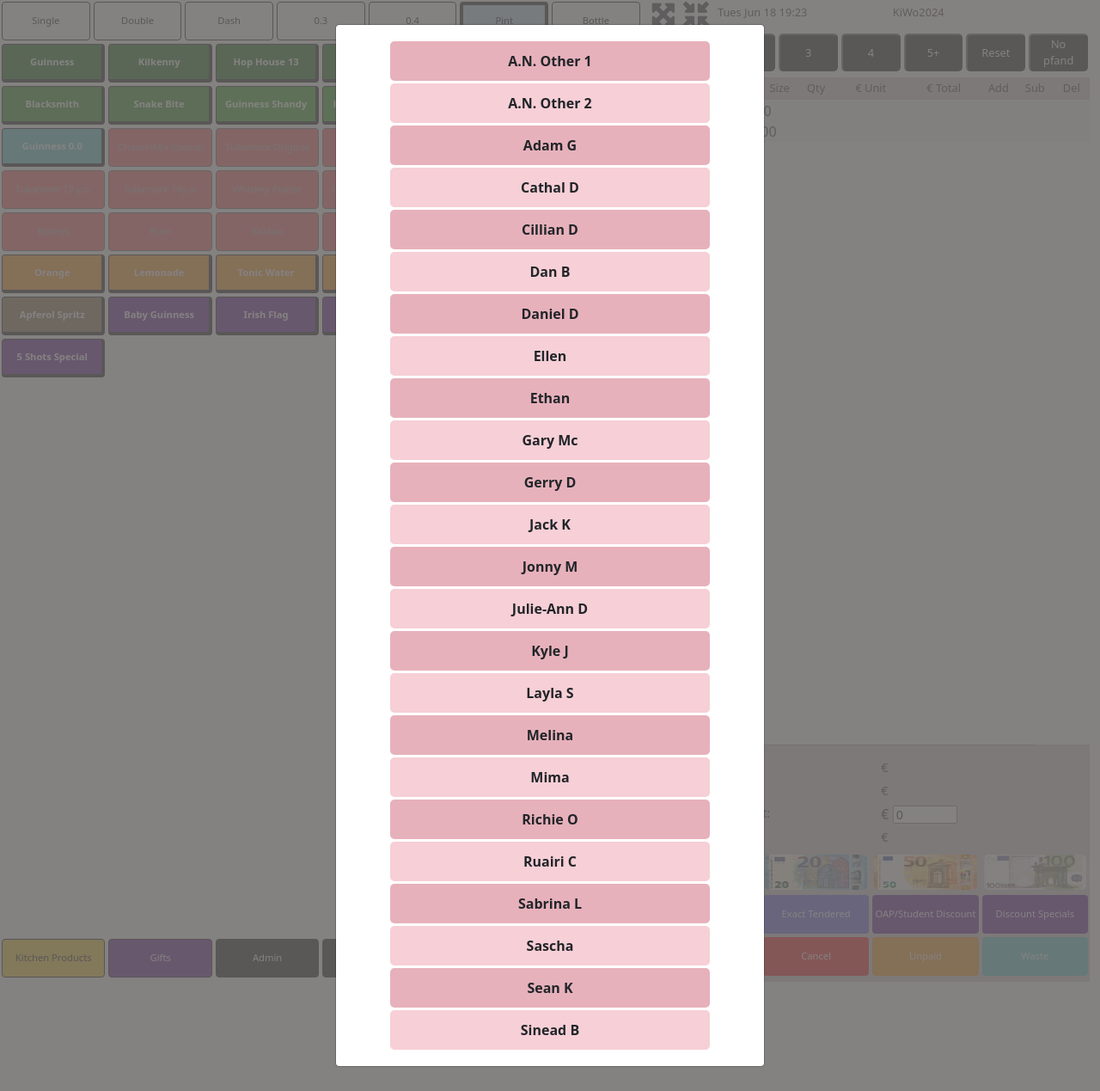
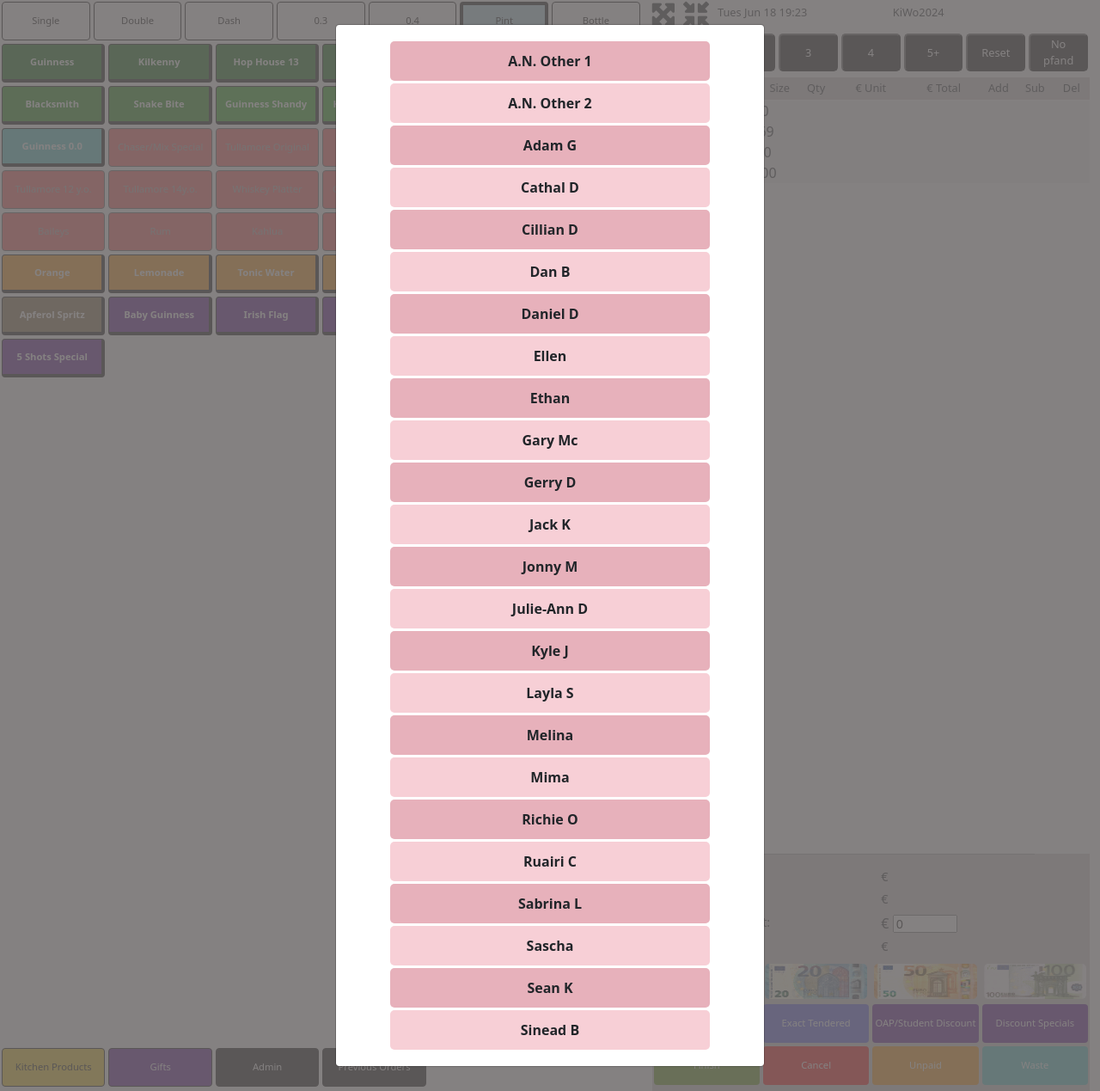
Before and after one commit to CathalDolan/IPUHAEL_EPOS, a Django app: page / in a window 1280 px wide. Shown: the whole page at 86% size. Run offline with Django 4.2, Linux system fonts and the light colour scheme; data comes from the database, SQL or seed files in the repository; some libraries are stand-ins or nearby versions.

Commit message:
Added OAP/Student discount functionality

```diff
--- a/index/admin.py
+++ b/index/admin.py
@@ -44,6 +44,7 @@
         'total_due',
         'tendered_amount',
         'change_due',
+        'discounts',
         'payment_method',
         'payment_reason',
     )
--- a/index/models.py
+++ b/index/models.py
@@ -103,6 +103,9 @@
     payment_method = models.CharField(null=True,
                                       blank=True,
                                       max_length=100)
+    discounts = models.CharField(null=True,
+                                 blank=True,
+                                 max_length=100)
     payment_reason = models.CharField(null=True,
                                       blank=True,
                                       max_length=100)
--- a/index/static/css/main.css
+++ b/index/static/css/main.css
@@ -220,7 +220,7 @@
 }
 
 .till-left-side {
-    height: 90vh;
+    height: 100dvh;
     display: flex;
     flex-direction: column;
 }
@@ -228,7 +228,7 @@
 .till-right-side {
     display: flex;
     flex-direction: column;
-    max-height: 100vh;
+    max-height: 100dvh;
 }
 
 .header-info {
--- a/index/static/js/main.js
+++ b/index/static/js/main.js
@@ -4,21 +4,30 @@
 console.log("width = ", screen.width);
 $('#screenHeight').text(`screenHeight =  ${screen.height}`);
 $('#screenWidth').text(`screenWidth =  ${screen.width}`);
-// $('#bodyHeight').text(`bodyHeight =  ${$('body').height}`);
-// $('#bodyWidth').text(`bodyWidth =  ${body.width}`);
+$('#bodyHeight').text(`bodyHeight =  ${document.body.offsetHeight}`);
+$('#bodyWidth').text(`bodyWidth =  ${document.body.offsetWidth}`);
 
 window.addEventListener('resize', function(event) {
-    console.log("height = ", screen.height);
-    console.log("width = ", screen.width);
-    $('#screenHeight').text("screenHeight = ", screen.height);
-    $('#screenWidth').text("screenWidth = ", screen.width);
+    // console.log("height = ", screen.height);
+    // console.log("width = ", screen.width);
+    $('#screenHeight').empty().text(`screenHeight =  ${screen.height}`);
+    $('#screenWidth').empty().text(`screenWidth =  ${screen.width}`);
+    $('#bodyHeight').empty().text(`bodyHeight =  ${document.body.offsetHeight}`);
+    $('#bodyWidth').empty().text(`bodyWidth =  ${document.body.offsetWidth}`);
 }, true);
-let url = "https://ipuhael-epos-8b5f0c382be3.herokuapp.com/";
-// let url = "https://8000-cathaldolan-ipuhaelepos-ttnjevm7y7g.ws-eu114.gitpod.io/";
+// let url = "https://ipuhael-epos-8b5f0c382be3.herokuapp.com/";
+let url = "https://8000-cathaldolan-ipuhaelepos-ttnjevm7y7g.ws-eu114.gitpod.io/";
 
 //SET TIME & DATE: Fn to set time and date.
 window.onload = function () {
-
+    // sessionStorage.removeItem("kitchen_display");
+    let kitchen_display = sessionStorage.getItem("kitchen_display");
+    console.log("kitchen_display = ", kitchen_display);
+    if(kitchen_display == "true") {
+        $('.bar_kitchen').text("Bar Products");
+        $('[data-bar_product=True]').parent().addClass('hide');
+        $('[data-kitchen_product=True]').parent().removeClass('hide');
+    }
     setInterval(function () {
         let date = new Date();
         let day = date.getDay();
@@ -123,12 +132,14 @@
 
 $('#open_drink_modal').on('shown.bs.modal', function () {
     console.log("open drink modal triggered");
-    $('input[name="quantity"]').val(null);
+    $('input[name="quantity"]').val(1);
     $('input[name="drink-name"]').val('');
     $('input[name="price"]').val(null);
     $('input[name="pfand"]').prop('checked',true);
     $('.field-error').text('')
-    $('Input').first().focus()
+    // $('Input').first().focus()
+    console.log($('#open_drink_modal').find('[name=price'))
+    $('#open_drink_modal').find('[name=price').focus();
   })
 
 let Buttons = document.querySelectorAll('.product_button'); // Used anywhere?
@@ -182,10 +193,12 @@
     console.log("Bar_kitchen click")
     console.log($(this).text())
     if($(this).text() == "Bar Products") {
-        $(this).text("Kitchen Products")
+        $(this).text("Kitchen Products");
+        sessionStorage.setItem("kitchen_display", false);
     }
     else {
-        $(this).text("Bar Products")
+        $(this).text("Bar Products");
+        sessionStorage.setItem("kitchen_display", true);
     }
     $('[data-bar_product=True]').parent().toggleClass('hide');
     $('[data-kitchen_product=True]').parent().toggleClass('hide');
@@ -407,6 +420,7 @@
     let abbrv_size = product_size.split("_")[1];
     let product_qty = Number($('input[name="quantity"]').val());
     let product_name = $('input[name="drink-name"]').val();
+    let abbr_name = $('input[name="drink-name"]').val();
     let product_price = Number($('input[name="price"]').val());
     let pfand_payable = $('input[name="pfand"]').prop("checked");
     if(product_qty == '') {
@@ -438,6 +452,7 @@
     product = {
         "category": "Open drink",
         "name": product_name,
+        "abbr_name": abbr_name,
         "size": abbrv_size,
         "qty": product_qty,
         "price": product_price,
@@ -449,6 +464,11 @@
     ALL_PRODUCTS.push(product);
     apply_specials();
 });
+
+// Function for OAP/Studen discount for food items over €6
+// $('.oap-students').click(function() {
+
+// })
 
 // Function run when a specials option is selected from the modal
 $(document).on('click', '.specials_option', function () {
@@ -473,12 +493,40 @@
 
 // Function used to reapply the specials when the order basket is changed
 function apply_specials() {
-    // console.log("apply_specials");
+    // console.log("VOUCHERS = ", VOUCHERS);
     // Clone the ALL_PRODUCTS array to a new array called NEW_BASKET in order to manipulate the values without distorting the ALL_PRODUCTS array
     NEW_BASKET = JSON.parse(JSON.stringify(ALL_PRODUCTS)); //https://www.freecodecamp.org/news/how-to-clone-an-array-in-javascript-1d3183468f6a/
     DISCOUNTS = []; // Reset the discounts applied
     var discount_item = {}; // Reset the discounted item
     // First check is if the 10 for 11 special is in the VOUCHERS array
+    if(VOUCHERS.includes('oap-students')) {
+        console.log("oap-students = ", VOUCHERS);
+        let total_discount = 0;
+        $.each(NEW_BASKET, function(index, item) {
+            if(item.category == 'food') {
+                if(item.price >= 6) {
+                    item.discount_applied = 'oap-students';
+                    item.line_total -= 1;
+                    total_discount += 1;
+                }
+            }
+        })
+        discount_item = { // Create the discounted item with discounted prices applied
+            'category': 'food',
+            'name': 'Applied',
+            'pfand_payable': '',
+            'price': '',
+            'qty': '',
+            'unit_discount': '',
+            'line_total': '',
+            'total_discount': total_discount,
+            'discount_applied': 'OAP/Student',
+            'status': 'Appied',
+            'details': 'Food €'
+        }
+        DISCOUNTS.push(discount_item)
+
+    }
     if (VOUCHERS.includes('10 for 11')) {
         $.each(NEW_BASKET, function (index, item) { // Iterate through the NEW_BASKET array
             if (item.category == 'draught') { // If there's a draught
@@ -653,6 +701,7 @@
 // UPDATE BASKET: Update the basket each time something is added or removed
 function update_basket() {
     console.log("NEW_BASKET =", NEW_BASKET)
+    console.log("DISCOUNTS =", DISCOUNTS)
     $('.products_rows_div').empty();
     $.each(NEW_BASKET, function () {
         $('.products_rows_div').prepend(
@@ -694,7 +743,7 @@
         $(DISCOUNTS).each(function (index, item) {
             // console.log("item = ", item)
             $('.products_rows_div').prepend(
-                `<div class="row product_row ${item['name']=='Invalid' ? 'invalid':'valid'}" id="product_headings_row">
+                `<div class="row product_row ${item['name']=='Invalid' ? 'invalid':'valid'}">
                     <div class="col-4">
                         <p class="product_row">${item['discount_applied']}</p>
                     </div>
@@ -706,9 +755,9 @@
                     </div>
 
                     <div class="col-1" id="delete_row_div">
-                        <button class="delete_button basket_edit_button" data-special="${item['discount_applied']}">
+                        <div class="delete_button basket_edit_button" data-special="${item['discount_applied']}">
                             <i class="fa-solid fa-trash"></i>
-                        </button>
+                        </div>
                     </div>
                 </div>`
             );
@@ -945,12 +994,13 @@
             return
         }
     }
+    let discounts = '';
     if (DISCOUNTS.length > 0) {
-        payment_reason = '';
+
         $(DISCOUNTS).each(function () {
             if (this.name != 'Invalid') {
                 console.log("DISCOUNT = ", this.discount_applied)
-                payment_reason += this.discount_applied + ', ';
+                discounts += this.discount_applied + ', ';
             }
 
         })
@@ -962,6 +1012,7 @@
     Grand_Total.Amount_Tendered = Amount_Tendered;
     Grand_Total.Total_Due = Total_Due;
     Grand_Total.Change_Due = Change_Due;
+    Grand_Total.Discounts = discounts;
     Grand_Total.Payment_Method = Payment_Method;
     Grand_Total.payment_reason = payment_reason;
     Grand_Total.staff_member = STAFF_ID;
@@ -1004,6 +1055,7 @@
             })
             .then(response => response.json())
             .then(data => {
+                console.log("response.data = ", data)
                 if (data.status == "Checkout Complete") {
                     location.reload();
                 }
--- a/index/templates/index/index.html
+++ b/index/templates/index/index.html
@@ -69,7 +69,7 @@
                     </div>
                     <div class="row">
                         <div class="col p-1">
-                            <input class="open-drink-input" name="quantity" type="number" placeholder="Qty*" min="1"></input>
+                            <input class="open-drink-input" name="quantity" type="number" placeholder="Qty*" min="1" value="1"></input>
                             <p class="field-error"></p>
                         </div>
                         <div class="col-7 p-1">
@@ -745,7 +745,7 @@
             <div id="screenHeight"></div>
             <div id="screenWidth"></div>
             <div id="bodyHeight"></div>
-            <div id="bodyHeight"></div>
+            <div id="bodyWidth"></div>
         </div>
         <!-- Basket Div -->
         <div class="basket_div">
@@ -831,7 +831,7 @@
 
 
                 <div class="col-3">
-                    <button class="btn oap-students">
+                    <button class="btn oap-students specials_option" data-special="oap-students">
                         OAP/Student Discount
                     </button>
                 </div>
--- a/index/views.py
+++ b/index/views.py
@@ -21,13 +21,12 @@
             return JsonResponse({'status': 'Checkout Complete'}, status=200)
         elif request.method == 'POST':
             data = json.load(request)
-            # print("Data 0", data[0])
-            print("Data 1", data[1]['Grand_Total']['Payment_Method'])
-            # print("Data 2", data[2])
-            # staff_member = Staff.objects.get('pk'=)
+            print("Data 0", data[0])
+            print("Data 1 = ", data[1])
+            print("Data 2", data[2])
             staff_member = Staff.objects.get(id=data[1]['Grand_Total']["staff_member"])
             for v in data[1].values():
-                print("v = ", v)
+                # print("v = ", v)
                 new_grand_total = GrandTotal(
                     number_of_products=int(v["Total_Products_Qty"]),
                     staff_member=staff_member,
@@ -37,12 +36,13 @@
                     total_due=float(v["Total_Due"]),
                     tendered_amount=float(v["Amount_Tendered"]),
                     change_due=float(v["Change_Due"]),
+                    discounts=v["Discounts"],
                     payment_method=v["Payment_Method"],
                     payment_reason=v["payment_reason"],
                 )
                 new_grand_total.save()
             discount = data[2]
-            print("discount = ", discount)
+            # print("discount = ", discount)
             # print("discount_type = ", discount[0])
             for k, v in data[0].items():
                 for x in v:
@@ -65,10 +65,8 @@
                         new_line_items.save()
             for k, v in data[2].items():
                 print("discount product = ", v)
-                # for y in v:
-                # print("v = ", v)
                 for x in v:
-                    print("x['name'] = ", x['name'])
+                    # print("x['name'] = ", x['name'])
                     if x['name'] != 'Applied' and x['name'] != 'Invalid':
                         # product = Product.objects.get(name=x['name'])
                         new_line_items = LineItem(
```
Also changed, not shown: index/migrations/0035_grandtotal_discounts.py (added).
